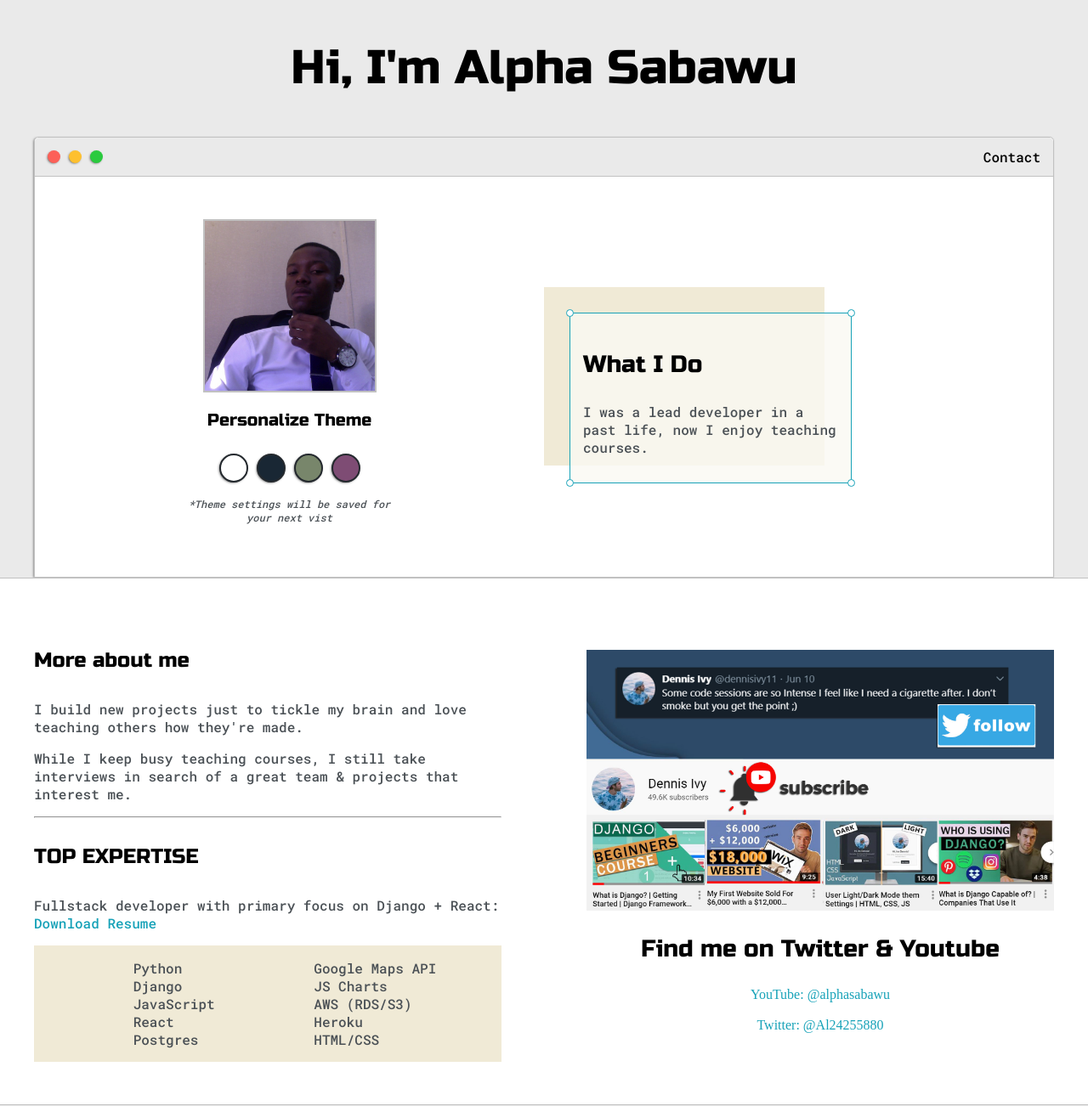
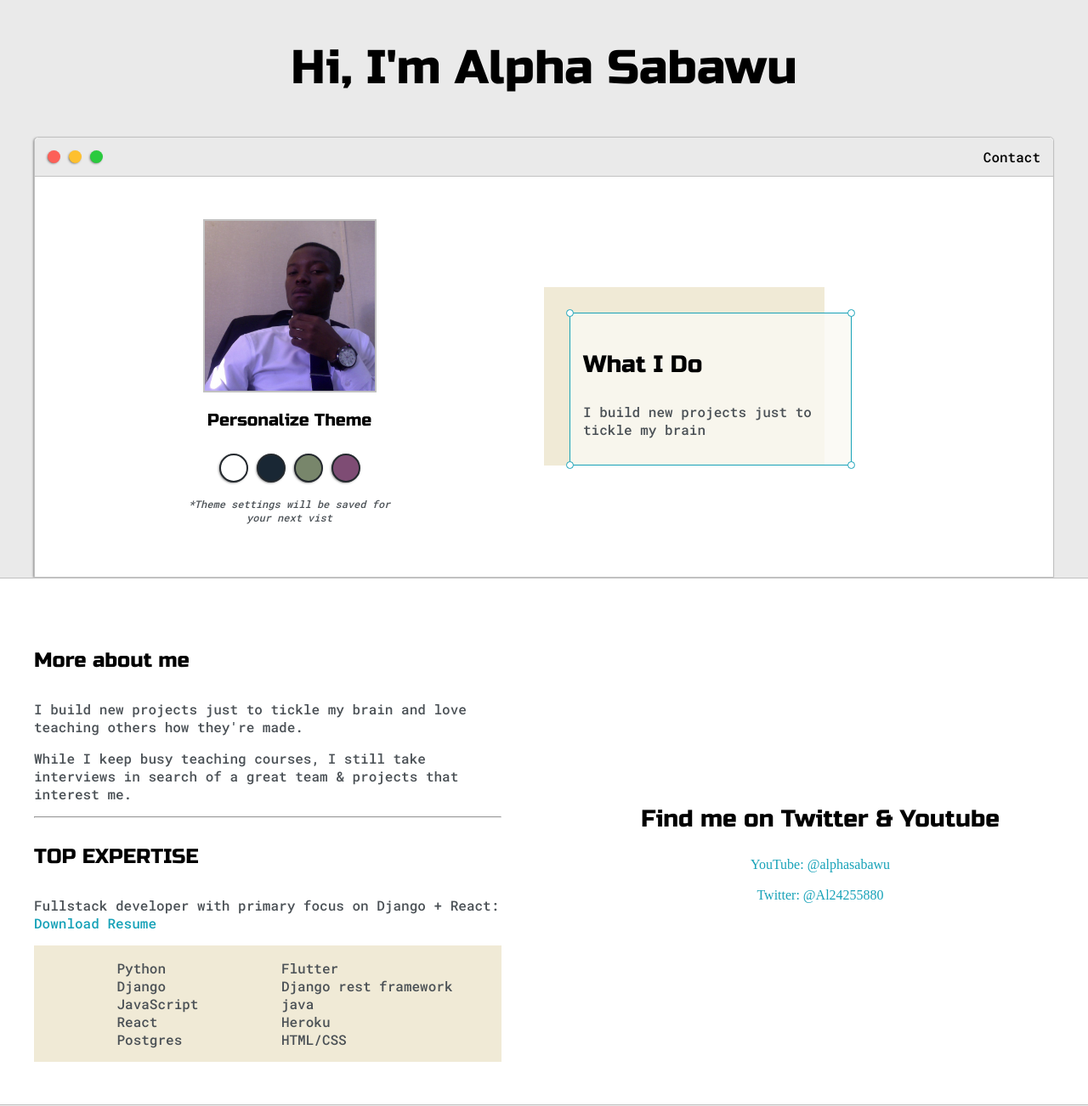
Before and after one commit to al-zero/alphasabawu-resume-update, a Django app: page / in a window 1280 px wide. Shown: the top 1302 px of the page at 85% size. Run offline with Django 3.2, Linux system fonts and the light colour scheme; data comes from the database, SQL or seed files in the repository; some libraries are stand-ins or nearby versions.

Commit message:
removed pic

```diff
--- a/base/templates/base/index.html
+++ b/base/templates/base/index.html
@@ -49,7 +49,7 @@
 							<div id="corner-tl" class="corner"></div>
 							<div id="corner-tr" class="corner"></div>
 							<h3>What I Do</h3>
-							<p>I was a lead developer in a past life, now I enjoy teaching courses.</p>
+							<p>I build new projects just to tickle my brain </p>
 							<div id="corner-br" class="corner"></div>
 							<div id="corner-bl" class="corner"></div>
 						</div>
@@ -87,9 +87,9 @@
 						</ul>
 
 						<ul>
-							<li>Google Maps API</li>
-							<li>JS Charts</li>
-							<li>AWS (RDS/S3)</li>
+							<li>Flutter</li>
+							<li>Django rest framework</li>
+							<li>java</li>
 							<li>Heroku</li>
 							<li>HTML/CSS</li>
 						</ul>
@@ -100,7 +100,7 @@
 
 
 				<div class="social-links">
-					<img id="social_img" src="{% static 'images/follow.jpg' %}">
+<!--					<img id="social_img" src="{% static 'images/follow.jpg' %}">-->
 					<h3>Find me on Twitter & Youtube</h3>
 
 					<a target="_blank" href="https://www.youtube.com/c/alphasabawu">YouTube: @alphasabawu</a>
```
Also changed, not shown: 1 other file.
